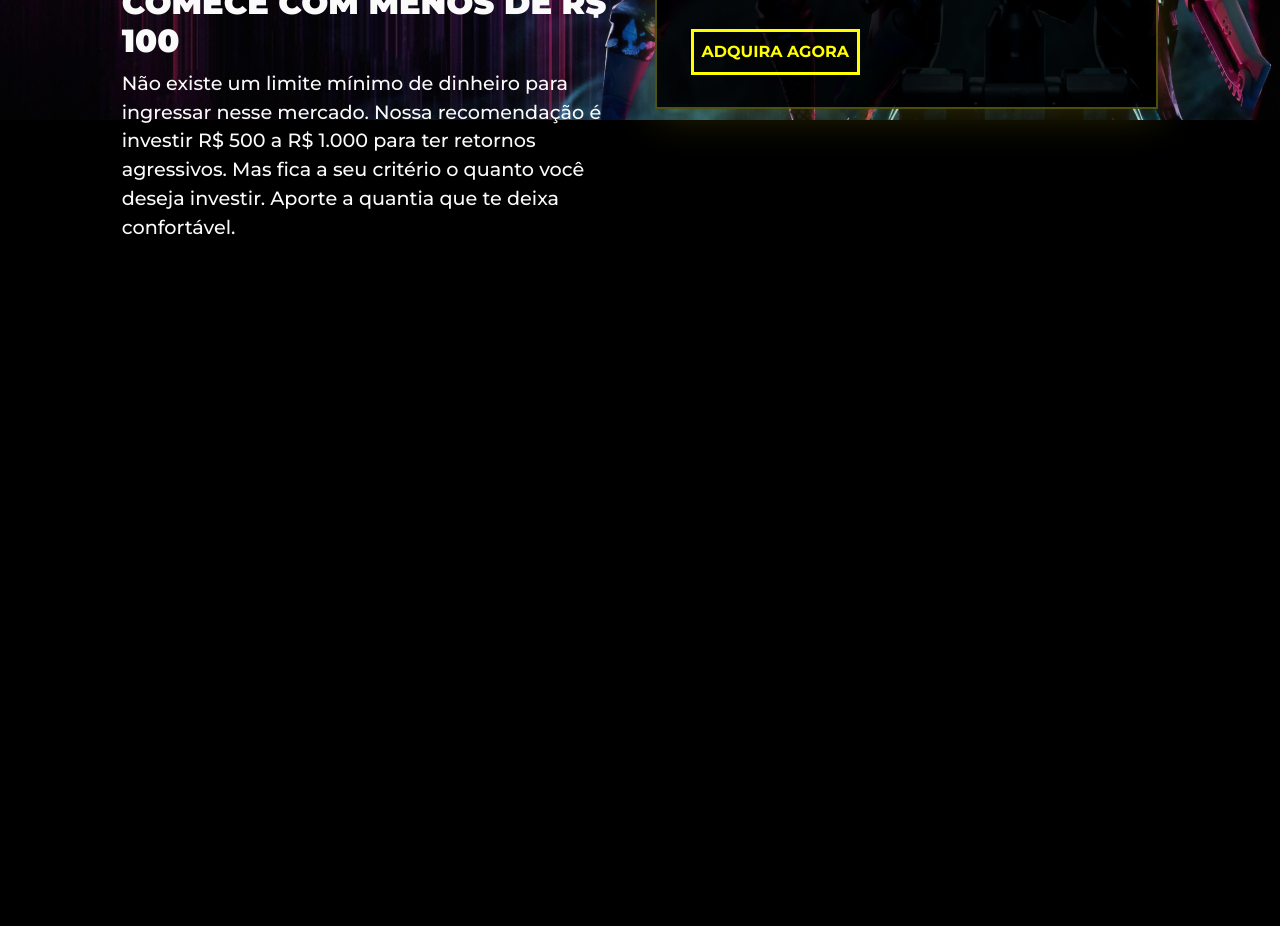
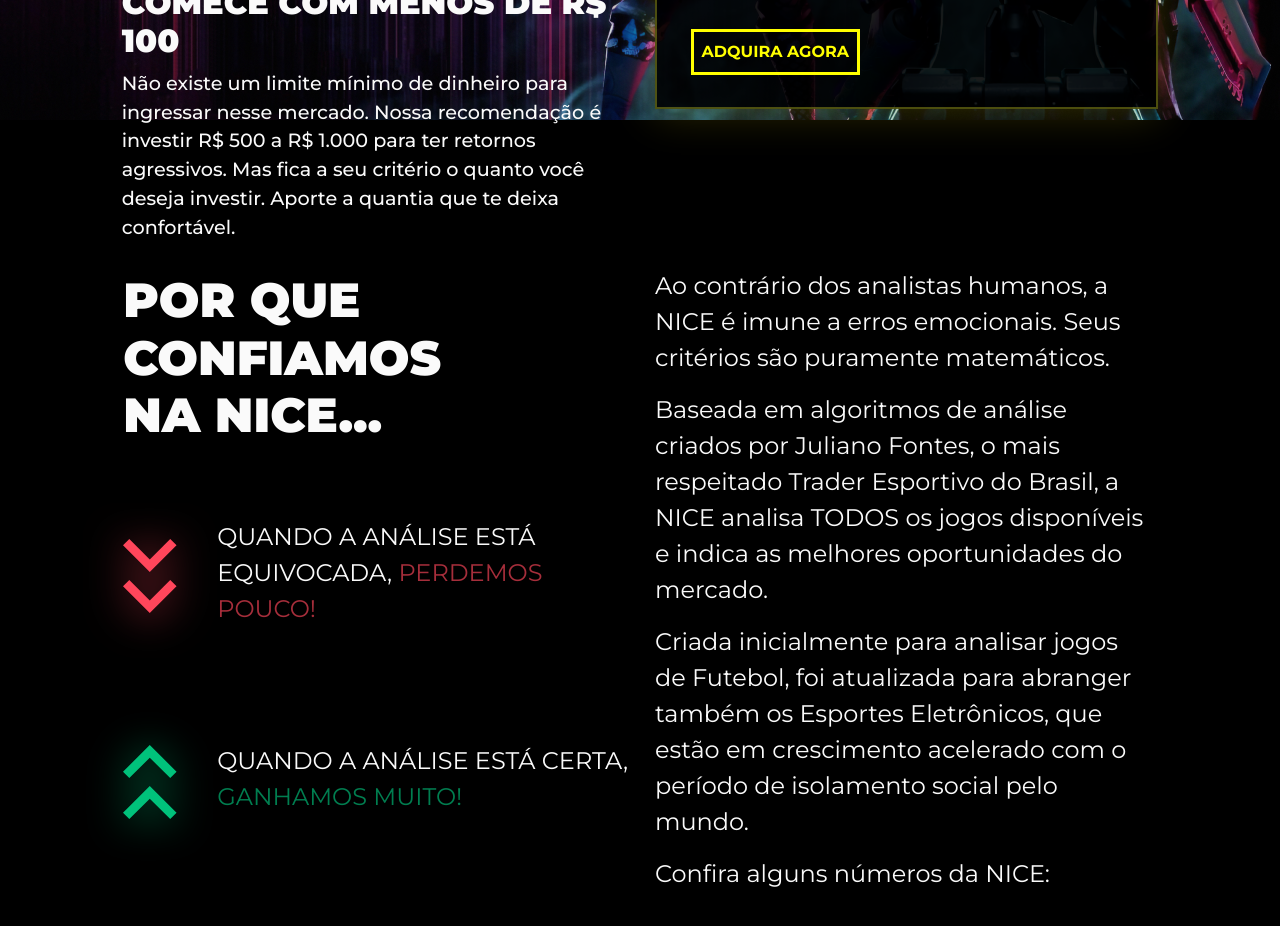
Before and after one commit to SandroSena/projeto-betclub, a React (Create React App) app: page / in a window 1280 px wide. Shown: the part 4920-5846 px from the top of the page. Before the commit the page ends 5210 px from the top, so only its background shows below. Built offline with nearby package versions, Linux system fonts and the light colour scheme.

Commit message:
WhyWeTrust Page

```diff
--- a/src/App.js
+++ b/src/App.js
@@ -9,6 +9,7 @@ import RobotSecret from './components/RobotSecret';
 import Tips from './components/Tips';
 import EsportsFuture from './components/EsportsFuture';
 import Bonus from './components/Bonus';
+import WhyWeTrust from './components/WhyWeTrust';
 
 const App = () => {
   const GlobalStyle = createGlobalStyle`
@@ -28,7 +29,8 @@ const App = () => {
         <RobotSecret />
         <Tips />
         <EsportsFuture />
-        <Bonus/>
+        <Bonus />
+        <WhyWeTrust />
       </Container>
     </>
   );
--- /dev/null
+++ b/src/components/WhyWeTrust.js
@@ -0,0 +1,110 @@
+import React from 'react';
+import styled from 'styled-components';
+import { Container, Col } from 'react-bootstrap';
+import ganho from '../images/ganho.svg';
+import perda from '../images/perda.svg';
+
+const WhyWeTrust = () => {
+  const Background = styled.div`
+    background-color: #000;
+    height: 100vh;
+    display: flex;
+    flex-direction: row;
+    align-items: center;
+    flex-wrap: wrap;
+
+    @media (max-width: 767px) {
+      justify-content: center;
+    }
+  `;
+
+  const WhyWeTrustTitle = styled.h3`
+    font-family: Montserrat;
+    font-weight: 900;
+    font-size: 3rem;
+    color: #fafafa !important;
+    text-transform: uppercase;
+
+    @media (max-width: 767px) {
+      font-size: 1rem;
+    }
+  `;
+
+  const WhyWeTrustText = styled.p`
+    font-family: Montserrat;
+    font-size: 1.5rem;
+    color: #fafafa !important;
+
+    @media (max-width: 767px) {
+      font-size: 1rem;
+    }
+  `;
+
+  const WhyWeTrustSpanRed = styled.span`
+    color: rgba(255, 70, 91, 0.65);
+  `;
+
+  const WhyWeTrustSpanGreen = styled.span`
+    color: rgba(0, 194, 123, 0.65);
+  `;
+
+  const ContainerTextImgs = styled.div`
+    display: flex;
+    flex-flow: row nowrap;
+    align-items: center;
+    justify-content: space-between;
+  `;
+
+  const SvgImg = styled.img`
+    margin-left: -2.5rem;
+  `;
+
+  return (
+    <Container className='pt-5' fluid>
+      <Background>
+        <Col
+          md={{ offset: 1, span: 5 }}
+          className='h-75 p-1 d-flex flex-column justify-content-between'
+        >
+          <WhyWeTrustTitle>
+            POR QUE CONFIAMOS <br />
+            NA NICE...
+          </WhyWeTrustTitle>
+          <ContainerTextImgs>
+            <SvgImg src={perda} />
+            <WhyWeTrustText>
+              QUANDO A ANÁLISE ESTÁ EQUIVOCADA,{' '}
+              <WhyWeTrustSpanRed> PERDEMOS POUCO!</WhyWeTrustSpanRed>
+            </WhyWeTrustText>
+          </ContainerTextImgs>
+          <ContainerTextImgs>
+            <SvgImg src={ganho} />
+            <WhyWeTrustText>
+              QUANDO A ANÁLISE ESTÁ CERTA,{' '}
+              <WhyWeTrustSpanGreen>GANHAMOS MUITO!</WhyWeTrustSpanGreen>
+            </WhyWeTrustText>
+          </ContainerTextImgs>
+        </Col>
+        <Col md={{ span: 5 }} className='h-75'>
+          <WhyWeTrustText>
+            Ao contrário dos analistas humanos, a NICE é imune a erros
+            emocionais. Seus critérios são puramente matemáticos.
+          </WhyWeTrustText>
+          <WhyWeTrustText>
+            Baseada em algoritmos de análise criados por Juliano Fontes, o mais
+            respeitado Trader Esportivo do Brasil, a NICE analisa TODOS os jogos
+            disponíveis e indica as melhores oportunidades do mercado.
+          </WhyWeTrustText>
+          <WhyWeTrustText>
+            Criada inicialmente para analisar jogos de Futebol, foi atualizada
+            para abranger também os Esportes Eletrônicos, que estão em
+            crescimento acelerado com o período de isolamento social pelo mundo.
+          </WhyWeTrustText>
+          <WhyWeTrustText>Confira alguns números da NICE:</WhyWeTrustText>
+        </Col>
+      </Background>
+    </Container>
+  );
+};
+
+export default WhyWeTrust;
```
Also changed, not shown: src/images/ganho.svg (added), src/images/perda.svg (added).
